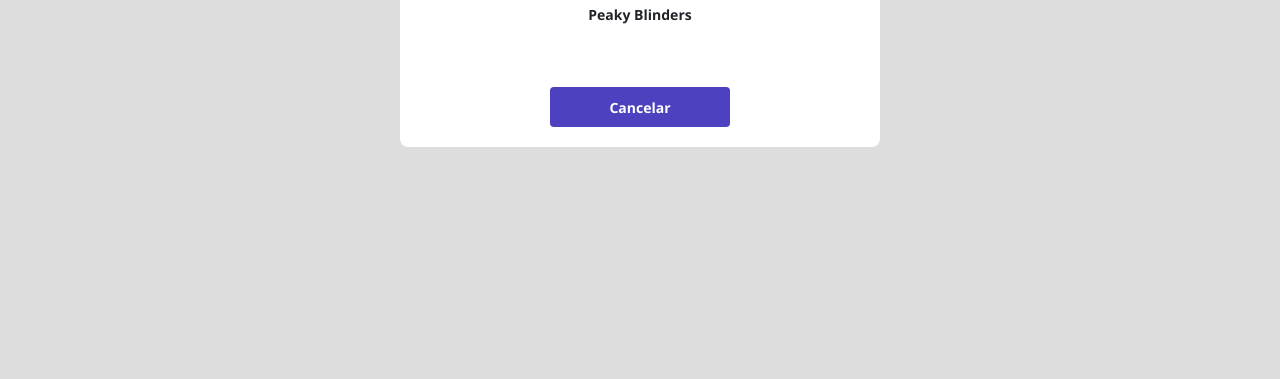
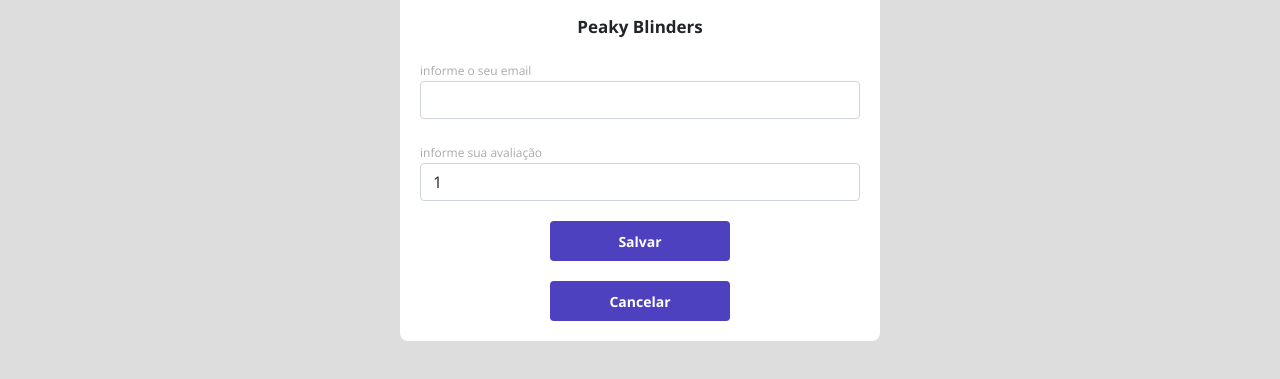
Before and after one commit to joaovitor889/Projeto-devSuperior, a plain HTML site: page form.html in a window 1280 px wide. Shown: the part 463-842 px from the top of the page. Before the commit the page ends 800 px from the top, so only its background shows below. Drawn offline with nearby package versions, Linux system fonts and the light colour scheme.

Commit message:
Formulario Parte 2

```diff
--- a/css/styles.css
+++ b/css/styles.css
@@ -5,6 +5,7 @@
     --text-gray: #4a4a4a;
     --color-primary: #4D41C0;
     --white: #fff;
+    --text-ligth-gray: #aaa;
 }
 
 *{
@@ -95,8 +96,44 @@ a, a:hover{
     align-items: center;
     justify-content: center;
     border-radius: 4px;
+    border: 0;
 }
 .dsmovie-form-container{
     padding: 40px 0;
     max-width: 480px;
 }
+.dsmovie-form-description{
+    background-color:var(--white);
+    padding: 20px;
+    display: flex;
+    flex-direction: column;
+    align-items: center;
+    border-radius: 0 0 8px 8px;
+}
+
+.dsmovie-form{
+    width: 100%;
+
+}
+
+.dsmovie-form-description h3{
+    font-size: 17px;
+    font-weight: 700;
+    margin-bottom: 20px;
+}
+
+.dsmovie-form-group{
+    margin-bottom: 20px;
+}
+.dsmovie-form-group label{
+    font-size: 12px;
+    color: var(--text-ligth-gray);
+}
+
+.dsmovie-fomr-btn-container{
+    height: 100px;
+    display: flex;
+    flex-direction: column;
+    align-items: center;
+    justify-content: space-between;
+}
--- a/form.html
+++ b/form.html
@@ -27,9 +27,31 @@
                 <div>
                     <div class="dsmovie-card">
                         <img src="https://www.themoviedb.org/t/p/w533_and_h300_bestv2/hI5h8o3bbZlZwnySEs6rL7pXH32.jpg" alt="Peaky Blinders">
-                        <div class="dsmovie-card-description">
+                        <div class="dsmovie-form-description">
                             <h3>Peaky Blinders</h3>
-                            <a class="dsmovie-btn" href="index.html">Cancelar</a>
+                            <form class="dsmovie-form">
+                                <div class="form-group dsmovie-form-group">
+                                    <label for="email">informe o seu email</label>
+                                    <input class="form-control" type="email" id="email">
+                                </div>
+                                <div class="form-group dsmovie-form-group">
+                                    <label for="score">informe sua avaliação</label>
+                                    <select class="form-control" name="score" id="score">
+                                        <option value="1">1</option>
+                                        <option value="2">2</option>
+                                        <option value="3">3</option>
+                                        <option value="4">4</option>
+                                        <option value="5">5</option>
+                                    </select>
+                                </div>
+                                <div class="dsmovie-fomr-btn-container">
+                                    <button class="dsmovie-btn" type="submit">Salvar</button>
+                                    <a class="dsmovie-btn" href="index.html">Cancelar</a>
+                                </div>
+                            </form>
+
+
+
                         </div>
                     </div>
                 </div>
```
